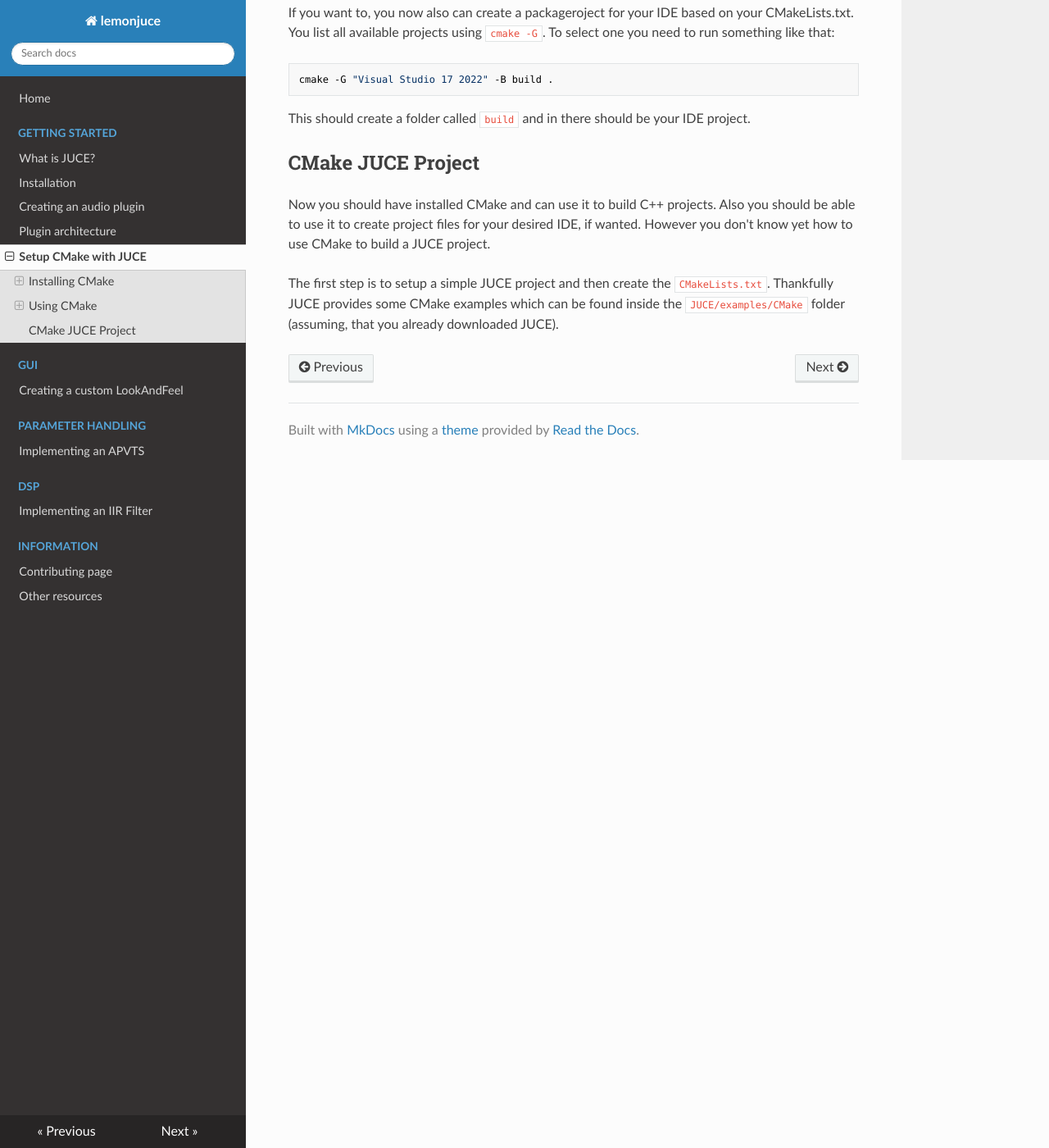
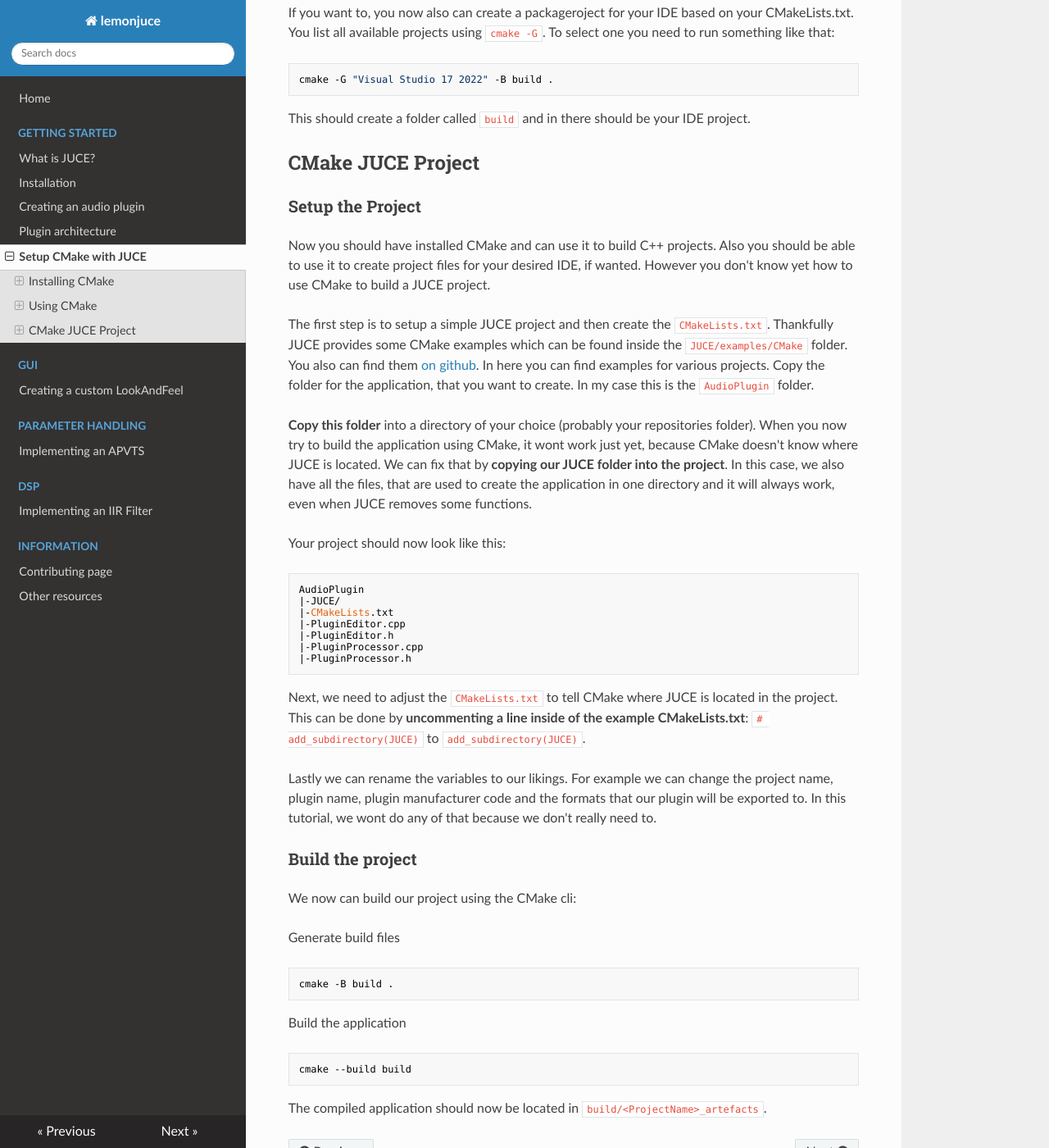
Before and after one commit to arcathrax/lemonjuce, an MkDocs documentation site: the page built from docs/getting_started/setup_cmake_with_juce.md, in a window 1280 px wide and 1400 px high, scrolled down 1866 px. Shown: the whole window at 82% size. Built offline with MkDocs 1.6.1, drawn with Linux system fonts in a browser that asks for light colours; nearby versions of some CDN libraries.

Commit message:
feat: write `setup_cmake_with_juce.md` completely

````diff
--- a/docs/getting_started/setup_cmake_with_juce.md
+++ b/docs/getting_started/setup_cmake_with_juce.md
@@ -56,6 +56,41 @@ cmake -G "Visual Studio 17 2022" -B build .
 This should create a folder called `build` and in there should be your IDE project.
 
 ## CMake JUCE Project
+### Setup the Project
 Now you should have installed CMake and can use it to build C++ projects. Also you should be able to use it to create project files for your desired IDE, if wanted. However you don't know yet how to use CMake to build a JUCE project.
 
-The first step is to setup a simple JUCE project and then create the `CMakeLists.txt`. Thankfully JUCE provides some CMake examples which can be found inside the `JUCE/examples/CMake` folder (assuming, that you already downloaded JUCE).
+The first step is to setup a simple JUCE project and then create the `CMakeLists.txt`. Thankfully JUCE provides some CMake examples which can be found inside the `JUCE/examples/CMake` folder. You also can find them [on github](https://github.com/juce-framework/JUCE/tree/master/examples/CMake). In here you can find examples for various projects. Copy the folder for the application, that you want to create. In my case this is the `AudioPlugin` folder.
+
+**Copy this folder** into a directory of your choice (probably your repositories folder). When you now try to build the application using CMake, it wont work just yet, because CMake doesn't know where JUCE is located. We can fix that by **copying our JUCE folder into the project**. In this case, we also have all the files, that are used to create the application in one directory and it will always work, even when JUCE removes some functions.
+
+Your project should now look like this:
+
+```
+AudioPlugin
+|-JUCE/
+|-CMakeLists.txt
+|-PluginEditor.cpp
+|-PluginEditor.h
+|-PluginProcessor.cpp
+|-PluginProcessor.h
+```
+
+Next, we need to adjust the `CMakeLists.txt` to tell CMake where JUCE is located in the project. This can be done by **uncommenting a line inside of the example CMakeLists.txt**: `# add_subdirectory(JUCE)` to `add_subdirectory(JUCE)`.
+
+
+Lastly we can rename the variables to our likings. For example we can change the project name, plugin name, plugin manufacturer code and the formats that our plugin will be exported to. In this tutorial, we wont do any of that because we don't really need to.
+
+### Build the project
+We now can build our project using the CMake cli:
+
+Generate build files
+```bash
+cmake -B build .
+```
+
+Build the application
+```bash
+cmake --build build
+```
+
+The compiled application should now be located in `build/<ProjectName>_artefacts`.
````
